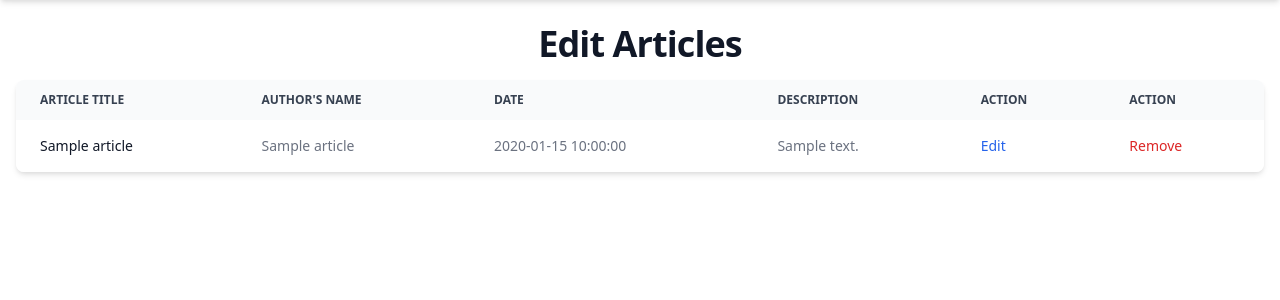
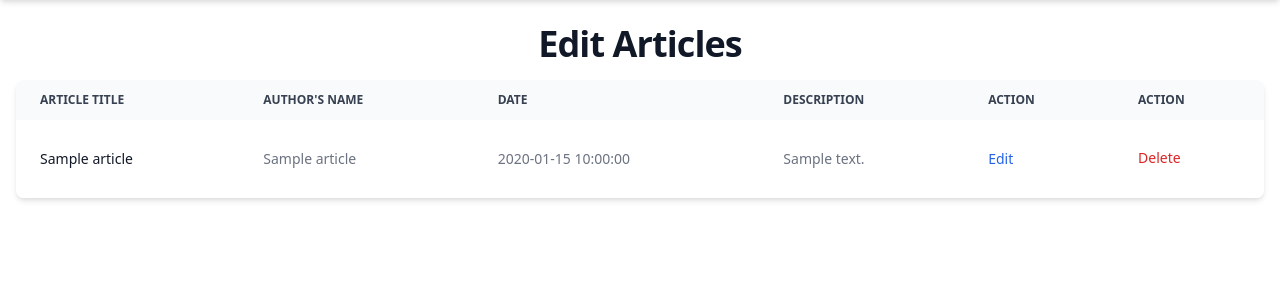
Before and after one commit to Rashminda121/NSpace, a PHP site: page /admin/editArticle.php in a window 1280 px wide. Shown: the part 56-356 px from the top of the page. Run offline with PHP 8.4, Linux system fonts and the light colour scheme; tables that the repository leaves empty or names only in its code hold one stand-in row (values such as "Sample post"); some libraries are stand-ins or nearby versions.

Commit message:
delete backend code

```diff
--- a/admin/editArticle.php
+++ b/admin/editArticle.php
@@ -10,6 +10,31 @@ $article = [];
 if ($result->num_rows > 0) {
     while ($row = $result->fetch_assoc()) {
         $article[] = $row;
+    }
+}
+
+// Delete Action
+if (isset($_POST['delete'])) {
+    $article_id = $_POST['article_id'];
+    $sql = "DELETE FROM article WHERE id=?";
+    $stmt = mysqli_prepare($conn, $sql);
+    if ($stmt) {
+        mysqli_stmt_bind_param($stmt, "i", $article_id); // Bind the id properly
+        mysqli_stmt_execute($stmt);
+
+        // Check if any rows were affected
+        if (mysqli_stmt_affected_rows($stmt) > 0) {
+            header("Location: editArticle.php?delete=1");
+            exit();
+        } else {
+            // Handle no rows affected error
+            header("Location: editArticle.php?error=No article found to delete");
+            exit();
+        }
+    } else {
+        // Handle SQL error
+        header("Location: editArticle.php?error=" . mysqli_error($conn));
+        exit();
     }
 }
 
@@ -54,6 +79,7 @@ CloseCon($conn);
                     </th>
                 </tr>
             </thead>
+
             <tbody>
             <?php foreach ($article as $article) : ?>
     <tr class="bg-white border-gray dark:bg-gray-800 dark:border-gray-700">
@@ -73,9 +99,24 @@ CloseCon($conn);
             <a href="edit_article.php?id=<?php echo $article['id']; ?>" class="font-medium text-blue-600 dark:text-blue-500 hover:underline">Edit</a>
         </td>
         <td class="px-6 py-4">
-            <a href="#" class="font-medium text-red-600 dark:text-red-500 hover:underline">Remove</a>
+            <form action="" method="POST" onsubmit="return confirmDelete()">
+                <input type="hidden" name="article_id" value="<?php echo $article['id']; ?>">
+                    <button type="submit" name="delete" value="<?php echo $article['id']; ?>"
+                    class="font-medium text-red-600 dark:text-red-500 hover:underline mt-3">Delete</button>
+            </form>
+
         </td>
     </tr>
+
+    <script>
+            function confirmDelete() {
+                if (confirm("Are you sure you want to delete this Article?")) {
+                    return true;
+                }
+                return false;
+            }
+    </script>
+
 <?php endforeach; ?>
 
 
```
